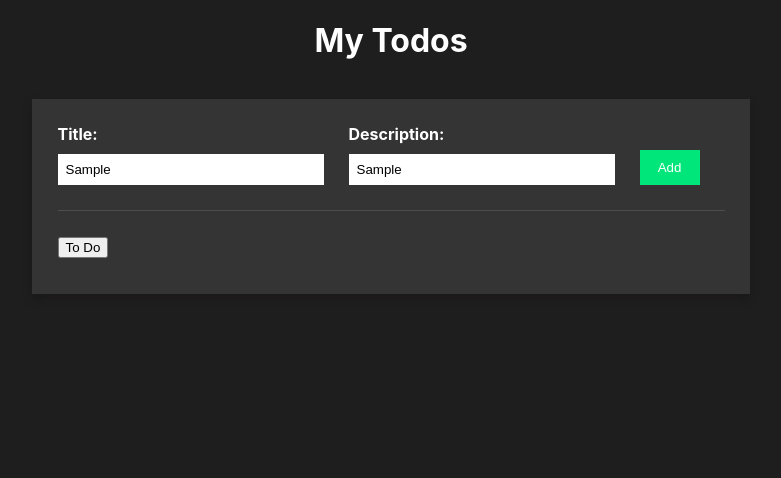
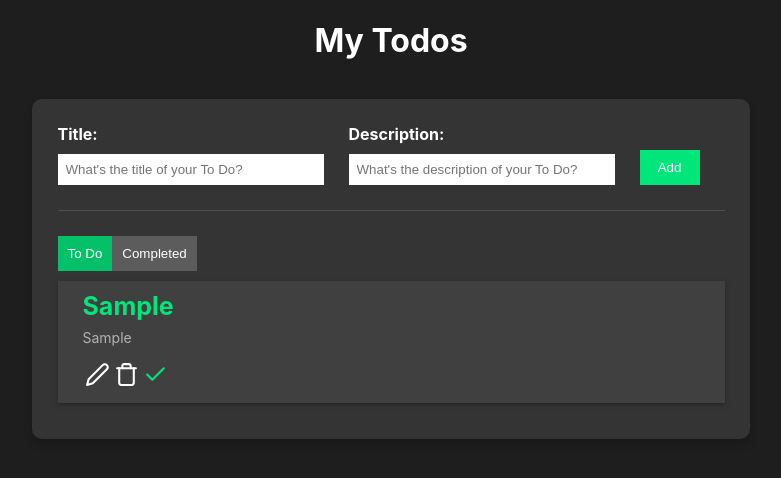
Before and after one commit to v1nss/to-do-app, a React (Create React App) app: page / in a window 1280 px wide. Both pictures are taken after typing "Sample", "Sample" into the empty fields and a click on the button "Add". Shown: the top 478 px of the page, without its empty margins (249-1030 px from the left). Built offline with nearby package versions, Linux system fonts and the light colour scheme.

Commit message:
can edit to a specific todolist but cant update

```diff
--- a/package.json
+++ b/package.json
@@ -3,11 +3,13 @@
   "version": "0.1.0",
   "private": true,
   "dependencies": {
+    "@react-icons/all-files": "^4.1.0",
     "@testing-library/jest-dom": "^5.17.0",
     "@testing-library/react": "^13.4.0",
     "@testing-library/user-event": "^13.5.0",
     "react": "^18.2.0",
     "react-dom": "^18.2.0",
+    "react-icons": "^4.12.0",
     "react-scripts": "5.0.1",
     "web-vitals": "^2.1.4"
   },
--- a/src/App.css
+++ b/src/App.css
@@ -19,7 +19,7 @@
   max-height: 80vh;
   overflow-y: auto;
   box-shadow: 0px 5px 7px rgb(26, 25, 25);
-
+  border-radius: 10px;
 
 }
 
@@ -127,7 +127,8 @@
 }
 
 .icon{
-  font-size: 35px;
+  font-size: 25px;
+  margin: 2px;
   cursor: pointer;
 }
 
@@ -137,11 +138,10 @@
 }
 
 .check-icon{
-  font-size: 22px;
+  font-size: 25px;
   cursor: pointer;
   color: rgb(0, 230, 122);
-  margin-left: 10px;
-  margin-bottom: 5px;
+  margin: 2px;
 }
 
 .check-icon:hover{
--- a/src/App.js
+++ b/src/App.js
@@ -1,19 +1,122 @@
+import React, {useState, useEffect} from 'react';
 import './App.css';
+import {AiOutlineDelete} from 'react-icons/ai';
+import {BsCheckLg} from 'react-icons/bs';
 
+import { FiTrash } from "react-icons/fi";
+import { FiCheck } from "react-icons/fi";
+import { FiEdit2 } from "react-icons/fi";
 
+function App () {
+  const [allTodos, setAllTodos] = useState ([]);
+  const [newTodoTitle, setNewTodoTitle] = useState ('');
+  const [newDescription, setNewDescription] = useState ('');
+  const [completedTodos, setCompletedTodos] = useState ([]);
+  const [isCompletedScreen, setIsCompletedScreen] = useState (false);
+  const [isEditingToDo, setIsEditingTodo] = useState (false);
+  const [newEditedTodoTitle, setNewEditedTodoTitle] = useState ('');
+  const [newEditedDescription, setNewEditedDescription] = useState ('');
+  const [editingTodoIndex, setEditingTodoIndex] = useState(null);
 
-function App() {
+  const handleAddNewToDo = () => {
+    let newToDoObj = {
+      title: newTodoTitle,
+      description: newDescription,
+    };
+    let updatedTodoArr = [...allTodos];
+    updatedTodoArr.push (newToDoObj);
+    setAllTodos (updatedTodoArr);
+    localStorage.setItem ('todolist', JSON.stringify (updatedTodoArr));
+    setNewDescription ('');
+    setNewTodoTitle ('');
+  };
+
+  useEffect (() => {
+    let savedTodos = JSON.parse (localStorage.getItem ('todolist'));
+    let savedCompletedToDos = JSON.parse (
+      localStorage.getItem ('completedTodos')
+    );
+    if (savedTodos) {
+      setAllTodos (savedTodos);
+    }
+
+    if (savedCompletedToDos) {
+      setCompletedTodos (savedCompletedToDos);
+    }
+  }, []);
+
+  const handleToDoEdit = index => {
+    let editedToDoObj = {
+      title: newEditedTodoTitle,
+      description: newEditedDescription,
+    };
+    let editedToDos = [...allTodos];
+    console.log(editedToDos);
+    editedToDos[index] = JSON.stringify (editedToDoObj);
+    console.log(editedToDos);
+    setAllTodos(editedToDos);
+    localStorage.setItem ('todolist', JSON.stringify (editedToDos));
+    setNewEditedTodoTitle('');
+    setNewEditedDescription('');
+  };
+
+  const handleToDoDelete = index => {
+    let reducedTodos = [...allTodos];
+    reducedTodos.splice (index,1);
+    localStorage.setItem ('todolist', JSON.stringify (reducedTodos));
+    setAllTodos (reducedTodos);
+  };
+
+  const handleCompletedTodoDelete = index => {
+    let reducedCompletedTodos = [...completedTodos];
+    reducedCompletedTodos.splice (index);
+    // console.log (reducedCompletedTodos);
+    localStorage.setItem (
+      'completedTodos',
+      JSON.stringify (reducedCompletedTodos)
+    );
+    setCompletedTodos (reducedCompletedTodos);
+  };
+
+  const handleComplete = index => {
+    const date = new Date ();
+    var dd = date.getDate ();
+    var mm = date.getMonth () + 1;
+    var yyyy = date.getFullYear ();
+    var hh = date.getHours ();
+    var minutes = date.getMinutes ();
+    var ss = date.getSeconds ();
+    var finalDate =
+      dd + '-' + mm + '-' + yyyy + ' at ' + hh + ':' + minutes + ':' + ss;
+
+    let filteredTodo = {
+      ...allTodos[index],
+      completedOn: finalDate,
+    };
+
+    let updatedCompletedList = [...completedTodos, filteredTodo];
+    console.log (updatedCompletedList);
+    setCompletedTodos (updatedCompletedList);
+    localStorage.setItem (
+      'completedTodos',
+      JSON.stringify (updatedCompletedList)
+    );
+
+    handleToDoDelete (index);
+  };
+
   return (
     <div className="App">
       <h1>My Todos</h1>
 
       <div className="todo-wrapper">
-
         <div className="todo-input">
           <div className="todo-input-item">
             <label>Title:</label>
             <input
               type="text"
+              value={newTodoTitle}
+              onChange={(e) => setNewTodoTitle(e.target.value)}
               placeholder="What's the title of your To Do?"
             />
           </div>
@@ -21,6 +124,8 @@
             <label>Description:</label>
             <input
               type="text"
+              value={newDescription}
+              onChange={(e) => setNewDescription(e.target.value)}
               placeholder="What's the description of your To Do?"
             />
           </div>
@@ -28,21 +133,120 @@
             <button
               className="primary-btn"
               type="button"
+              onClick={handleAddNewToDo}
             >
               Add
             </button>
           </div>
         </div>
+
         <div className="btn-area">
-        <button>
+          <button
+            className={`secondaryBtn ${!isCompletedScreen && 'active'}`}
+            onClick={() => setIsCompletedScreen(false)}
+          >
             To Do
           </button>
+          <button
+            className={`secondaryBtn ${isCompletedScreen && 'active'}`}
+            onClick={() => setIsCompletedScreen(true)}
+          >
+            Completed
+          </button>
+        </div>
 
+        <div className="todo-list">
+          {isCompletedScreen === false &&
+            allTodos.map((item, index) => (
+              <div className="todo-list-item" key={index}>
+                {editingTodoIndex === index ? (
+                  <div key={index}>
+                    <div className="todo-input-item-edit">
+                      <input
+                        type="text"
+                        value={newEditedTodoTitle}
+                        onChange={(e) => setNewEditedTodoTitle(e.target.value)}
+                        placeholder="Title:"
+                      />
                     </div>
-      <div className="todo-list">
+                    <div className="todo-input-item-edit">
+                      <input
+                        type="text"
+                        value={newEditedDescription}
+                        onChange={(e) => setNewEditedDescription(e.target.value)}
+                        placeholder="Description:"
+                      />
+                    </div>
+                    <button
+                      className="active"
+                      onClick={() => {
+                        setIsEditingTodo(false);
+                        setEditingTodoIndex(null);
+                      }}
+                    >
+                      Cancel
+                    </button>
+                    <button
+                      className="active"
+                      onClick={() => {
+                        handleToDoEdit(index);
+                        setIsEditingTodo(false);
+                        setEditingTodoIndex(null);
+                      }}
+                    >
+                      Save
+                    </button>
+                  </div>
+                ) : (
+                  <div>
+                    <div>
+                      <h3>{item.title}</h3>
+                      <p>{item.description}</p>
+                    </div>
+                    <div>
+                      <FiEdit2
+                        title="Edit?"
+                        className="icon"
+                        onClick={() => {
+                          setIsEditingTodo(true);
+                          setEditingTodoIndex(index);
+                        }}
+                      />
+                      <FiTrash
+                        title="Delete?"
+                        className="icon"
+                        onClick={() => handleToDoDelete(index)}
+                      />
+                      <FiCheck
+                        title="Completed?"
+                        className="check-icon"
+                        onClick={() => handleComplete(index)}
+                      />
+                    </div>
+                  </div>
+                )}
+              </div>
+            ))}
+        </div>
 
-
+        {isCompletedScreen === true &&
+          completedTodos.map((item, index) => (
+            <div className="todo-list-item" key={index}>
+              <div>
+                <h3>{item.title}</h3>
+                <p>{item.description}</p>
+                <p>
+                  <i>Completed at: {item.completedOn}</i>
+                </p>
               </div>
+              <div>
+                <AiOutlineDelete
+                  className="icon"
+                  onClick={() => handleCompletedTodoDelete(index)}
+                />
+              </div>
+            </div>
+          ))}
       </div>
     </div>
   );
```
Also changed, not shown: 1 other file (tests, documents, lock files or other folders). Lines whose indentation alone changed are shown as unchanged.
